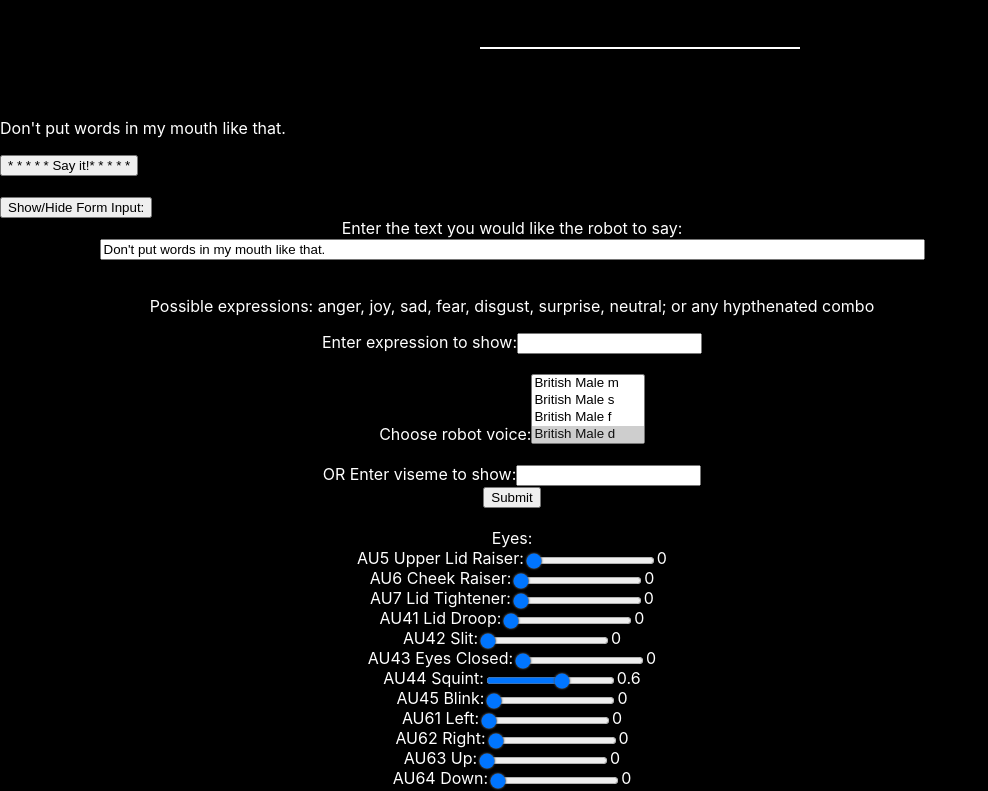
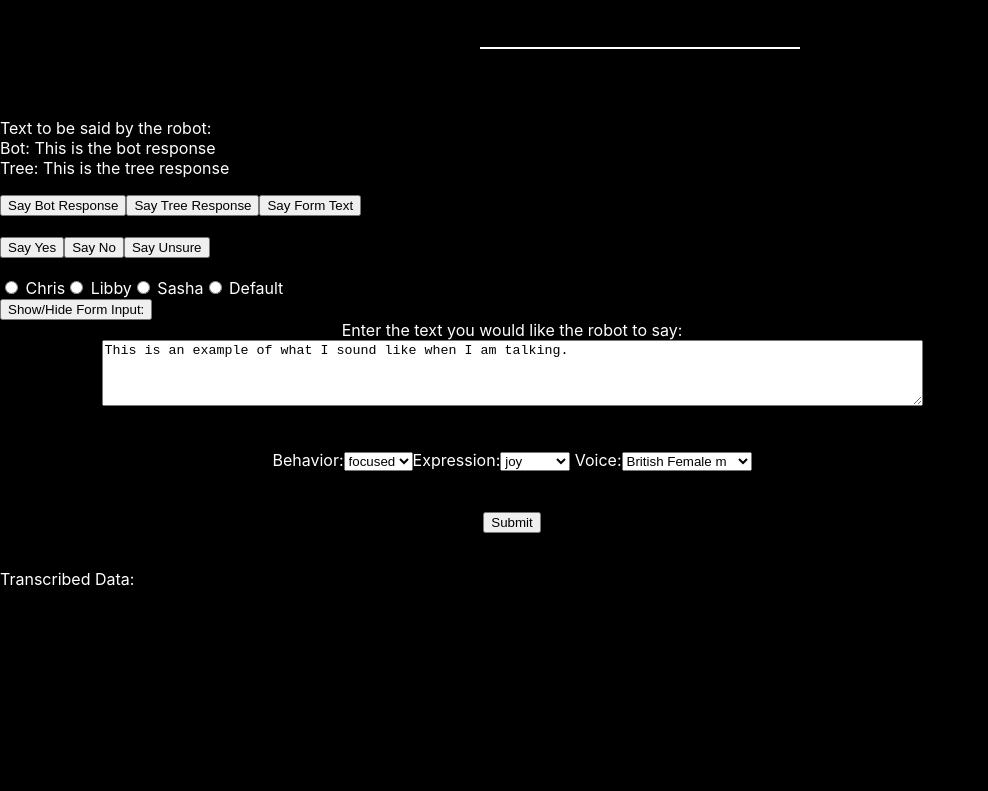
Before and after one commit to chrismbirmingham/hci-face, a React (Create React App) app in the folder frontend/: page / in a window 1280 px wide. Shown: the part 491-1282 px from the top of the page, without its empty margins (0-988 px from the left). After the commit the page ends 1096 px from the top, so only its background shows below. Built offline with nearby package versions, Linux system fonts and the light colour scheme; no server answers.

Commit message:
Fix behavior running and add multi person response

```diff
--- a/frontend/src/App.js
+++ b/frontend/src/App.js
@@ -1,5 +1,5 @@
 import './App.css';
-import React, { useReducer, useState, useEffect } from "react";
+import React, { useReducer, useState, useEffect, useCallback } from "react";
 import { w3cwebsocket as W3CWebSocket } from "websocket";
 
 import { ReactMic } from './react-mic-clone';
@@ -8,12 +8,13 @@ import getAUs from './animation/processVisemes';
 import getExpresionAUs from './animation/proccessExpressions';
 
 import {EyeForm, BrowForm, MouthForm} from './control/Form';
-import DoBehavior from './animation/proccessBehaviors';
+import {randomFace, boredEyes, focusedEyes} from './animation/proccessBehaviors';
 
 const stt_socket = new W3CWebSocket('ws://localhost:8000/api/stt');
+const FACILITOR_INTRO = "Hello and welcome to each of you! Thank you for taking the time to be here today. During today’s support group session I invite you to share your thoughts and experiences with each other, and I hope that you will listen to each other and respond with empathy and compassion. To begin with, I’d like to start with a round of introductions. My name is Q.T. and I am training to be a support group facilitator at the Interaction Lab at USC. I am learning how to facilitate support groups so I can help people support each other better. Who would like to go next?"
+const BOT_START = "Hi, I am your virtual personal mental health assistant. How are you doing today?"
 
 const App = ({ classes }) => {
-  const BOT_START = "Hi, I am your virtual personal mental health assistant. How are you doing today?"
   // Initial positions
   const positions = {
     right_eye: {x:22, y:-10},
@@ -61,20 +62,24 @@ const App = ({ classes }) => {
   };
 
   // Variables with state
+  const [beginConversation, setBeginConversation] = useState(true);
+  const [textToSay, setTextToSay] = useState("This is an example of what I sound like when I am talking.");
+  const [botResponse, setBotResponse] = useState("This is the bot response");
+  const [treeResponse, setTreeResponse] = useState("This is the tree response");
+  const [isRecording, setIsRecording] = useState(false);
+  const [showForm, setFormToggle] = useState(false);
+  const [expression, setExpression] = useState("");
+  const [speakerVoice, setSpeakerVoice] = useState("p306");
+  const [participantSpeaker, setParticipantSpeaker] = useState("Human");
+  const [viseme, setViseme] = useState("");
   const [transcribedData, setTranscribedData] = useState([""]);
-  const [speakerVoice, setSpeakerVoice] = useState(["p287"]);
-  const [isRecording, setIsRecording] = useState(false);
-  const [beginConversation, setBeginConversation] = useState(true);
-  const [viseme, setViseme] = useState("");
-  const [expression, setExpression] = useState("");
-  const [showForm, setFormToggle] = useState(false);
-  const [textToSay, setTextToSay] = useState("Don't put words in my mouth like that.");
+
   const [mouthAU, updateMouthAU] = useReducer((mouthAU, updates) => ({ ...mouthAU, ...updates }),initialMouthAU);
   const [eyeAU, updateEyeAU] = useReducer((eyeAU, updates) => ({ ...eyeAU, ...updates }),initialEyeAU);
   const [browAU, updateBrowAU] = useReducer((browAU, updates) => ({ ...browAU, ...updates }),initialBrowAU);
-
-
-  // TODO set up eyes/brows for individual control
+  function mouthUpdater (AU) { updateMouthAU({ ...AU })}
+  function browUpdater (AU) { updateBrowAU({ ...AU })}
+  const eyeUpdater = useCallback(function eyeUpdaterInner (AU) { updateEyeAU({ ...eyeAU, ...AU })},[eyeAU])
 
   // Visemes are separated from the rest of the face control
   // so speaking and expression (aside from the lips) can happen together
@@ -112,23 +117,6 @@ const App = ({ classes }) => {
       eyeUpdater(EyeAU);
     });
 
-    // TODO implement message passing with dictionary of AUs
-      // not currently available
-    // es.addEventListener('eye_aus', (e) => {
-    //   console.log(e.data)
-    //   eyeUpdater(e.data)
-    // });
-
-    // es.addEventListener('mouth_aus', (e) => {
-    //   console.log(e.data)
-    //   mouthUpdater(e.data)
-    // });
-
-    // es.addEventListener('brow_aus', (e) => {
-    //   console.log(e.data)
-    //   browUpdater(e.data)
-    // });
-
     es.addEventListener('error', (e) => {
       console.error('Error: ',  e);
     });
@@ -137,37 +125,35 @@ const App = ({ classes }) => {
       es.close();
     };
   });
+  const [behavior, setBehavior] = useState("focused");
+  useEffect(() => {
+    var count = 0
+    var update_interval_ms = 500
+    const interval = setInterval(() => {
+        switch (behavior)
+        {
+            case "bored":
+                count = boredEyes(count, 10, eyeUpdater, mouthUpdater)
+                break;
+            case "focused":
+                count = focusedEyes(count, 20, eyeUpdater, mouthUpdater)
+                break;
+            case "random":
+                count = randomFace(count, 6, eyeUpdater, browUpdater, mouthUpdater, getExpresionAUs)
+                break;
+            default:
+                break;
+        }
+    }, update_interval_ms);
+    return () => clearInterval(interval);
+  }, [behavior, eyeUpdater]);
 
-  function mouthUpdater (AU) { updateMouthAU({ ...AU })}
-  function browUpdater (AU) { updateBrowAU({ ...AU })}
-  function eyeUpdater (AU) { updateEyeAU({ ...eyeAU, ...AU })}
-
-  const handleFormSubmit = (event) => {
-    event.preventDefault();
-
-    var auToUpdate = getAUs(viseme)
-    mouthUpdater(auToUpdate)
-
-    var [MouthAU, EyeAU, BrowAU] = getExpresionAUs(expression)
-    mouthUpdater(MouthAU)
-    browUpdater(BrowAU)
-    eyeUpdater(EyeAU)
-    do_tts(textToSay)
-  }
 
   /////// Socket Handler ///////
-  stt_socket.onopen = () => {
-      console.log({ event: 'onopen' })
-  };
-  stt_socket.onclose = () => {
-    console.log({ event: 'onclose' })
-  }
-  stt_socket.onerror = (error) => {
-      console.log({ event: 'onerror', error })
-  }
-  function onData(recordedBlob) {
-    stt_socket.send(recordedBlob)
-  }
+  stt_socket.onopen = () => {console.log({ event: 'onopen' })};
+  stt_socket.onclose = () => {console.log({ event: 'onclose' })}
+  stt_socket.onerror = (error) => {console.log({ event: 'onerror', error })}
+  function onData(recordedBlob) {stt_socket.send(recordedBlob)}
   stt_socket.onmessage = (message) => {
       const received = message.data
       if (received) {
@@ -176,20 +162,22 @@ const App = ({ classes }) => {
      }
   }
 
-
   /////// Process response fromm STT input ///////
   async function process_response(received) {
-    setTranscribedData(oldData => [...oldData, <br></br>, received])
-    const bot_res = await get_bot_response(received)
-
-    setTextToSay(bot_res)
-
+    setTranscribedData(oldData => [participantSpeaker+received,  <br></br>, ...oldData ])
+    const raw_res = await get_bot_response(received)
+    const respArray = raw_res.split("&&&")
+    setTreeResponse(respArray[0])
+    setBotResponse(respArray[1])
+    // setTextToSay(bot_res)
+    // do_tts(bot_res)
     setBeginConversation(false)
   }
   async function get_bot_response(human_input) {
     const text = human_input
+    const speaker = participantSpeaker
     if (text) {
-      return fetch(`//localhost:8000/api/bot_response?text=${encodeURIComponent(text)}&reset_conversation=${encodeURIComponent(beginConversation)}`, { cache: 'no-cache' })
+      return fetch(`//localhost:8000/api/bot_response?text=${encodeURIComponent(text)}&speaker=${encodeURIComponent(speaker)}&reset_conversation=${encodeURIComponent(beginConversation)}`, { cache: 'no-cache' })
       .then(response => response.text())
       .then(message => {console.log(message); return message})
     }
@@ -199,9 +187,9 @@ const App = ({ classes }) => {
   function do_tts(e) {
     console.log("Will say"+e)
     const text = e
-    const speaker_id = speakerVoice
+    const speaker_id = [speakerVoice]
     const style_wav = ""
-    setTranscribedData(oldData => [...oldData, <br></br>, text])
+    setTranscribedData(oldData => ["bot: "+text, <br></br>, ...oldData ])
 
     if (text) {
         fetch(`//localhost:8000/api/tts?text=${encodeURIComponent(text)}&speaker_id=${encodeURIComponent(speaker_id)}&style_wav=${encodeURIComponent(style_wav)}`, { cache: 'no-cache' })
@@ -222,12 +210,23 @@ const App = ({ classes }) => {
 
   /////// Handle Bot Face and Recorder ///////
   function startBot() {
-    setTranscribedData(BOT_START);
-    do_tts(BOT_START)
+    // setTranscribedData(BOT_START);
+    do_tts(FACILITOR_INTRO)
   }
 
-  DoBehavior("focused", mouthUpdater, browUpdater, eyeUpdater, getExpresionAUs)
+  const handleFormSubmit = (event) => {
+    console.log("Form is submitted")
+    event.preventDefault();
 
+    var auToUpdate = getAUs(viseme)
+    mouthUpdater(auToUpdate)
+
+    var [MouthAU, EyeAU, BrowAU] = getExpresionAUs(expression)
+    mouthUpdater(MouthAU)
+    browUpdater(BrowAU)
+    eyeUpdater(EyeAU)
+    do_tts(textToSay)
+  }
 
 
   return (
@@ -258,39 +257,69 @@ const App = ({ classes }) => {
             width={320} />
         </div>
       </div>
-      <p>{textToSay}</p>
-      <button id="sayit" onClick={() => do_tts(textToSay)}>* * * * * Say it!* * * * *</button>
+      <p>
+        Text to be said by the robot:<br></br>
+        Bot: {botResponse}<br></br>
+        Tree: {treeResponse}<br></br>
+      </p>
+      <button onClick={() => do_tts(botResponse)}>Say Bot Response</button>
+      <button onClick={() => do_tts(treeResponse)}>Say Tree Response</button>
+      <button onClick={() => do_tts(textToSay)}>Say Form Text</button>
       <br></br>
       <br></br>
+      <button onClick={() => do_tts("Yes, that is correct.")}>Say Yes</button>
+      <button onClick={() => do_tts("No, that is not correct.")}>Say No</button>
+      <button onClick={() => do_tts("I am unsure how to answer that, sorry.")}>Say Unsure</button>
+      <br></br>
+      <br></br>
+      <div onChange={(e) => setParticipantSpeaker(e.target.value)}>
+        <input type="radio" value="Chris" name="gender" /> Chris
+        <input type="radio" value="Libby" name="gender" /> Libby
+        <input type="radio" value="Sasha" name="gender" /> Sasha
+        <input type="radio" value="Human" name="gender" /> Default
+      </div>
+
+
       <button id="toggle" onClick={() => setFormToggle(!showForm)}>Show/Hide Form Input:</button>
 
       <div id="formcontent" hidden={showForm}>
 
         <form onSubmit={handleFormSubmit}>
         <label>Enter the text you would like the robot to say:
-            <input
-              size={100}
-              type="text"
+            <textarea
+              cols={100}
+              rows={4}
+              // type="text"
               value={textToSay}
               onChange={(e) => setTextToSay(e.target.value)}
             />
           </label>
           <br></br>
           <br></br>
-          <p>Possible expressions: anger, joy, sad, fear, disgust, surprise, neutral; or any hypthenated combo</p>
-          <label>Enter expression to show:
-            <input
-              type="text"
-              value={expression}
-              onChange={(e) => setExpression(e.target.value)}
-            />
+          <br></br>
+          <label>Behavior:
+          <select value={behavior}
+              multiple={false}
+              onChange={(e) => setBehavior(e.target.value)}>
+              <option value="focused">focused</option>
+              <option value="random">random</option>
+              <option value="bored">bored</option>
+            </select>
           </label>
-          <br></br>
-          <br></br>
-          <label>Choose robot voice:
+          <label>Expression:
+          <select value={expression}
+              multiple={false}
+              onChange={(e) => setExpression(e.target.value)}>
+              <option value="joy">joy</option>
+              <option value="sad">sad</option>
+              <option value="surprise">surprise</option>
+              <option value="neutral">neutral</option>
+            </select>
+          </label>
+          <label> Voice:
             <select value={speakerVoice}
-            multiple={true}
-            onChange={(event) => {setSpeakerVoice(event.target.value)}}>
+              multiple={false}
+              onChange={(e) => setSpeakerVoice(e.target.value)}>
               <option value="p267">British Male m</option>
               <option value="p330">British Male s</option>
               <option value="p312">British Male f</option>
@@ -300,11 +329,12 @@ const App = ({ classes }) => {
               <option value="p295">America Female s</option>
               <option value="p217">America Male s</option>
               <option value="p230">America Male f</option>
-            <option value="p313">? Male f</option>
+              <option value="p313">Male f</option>
             </select>
           </label>
           <br></br>
           <br></br>
+          <div hidden={true}>
           <label>OR Enter viseme to show:
             <input
               type="text"
@@ -312,17 +342,20 @@ const App = ({ classes }) => {
               onChange={(e) => setViseme(e.target.value)}
             />
           </label>
+          </div>
           <br></br>
           <input type="submit" />
           <br></br>
           <br></br>
         </form>
+        <div id="AU control" hidden={true}>
           <EyeForm v={eyeAU} f={eyeUpdater}/>
           <BrowForm v={browAU} f={browUpdater}/>
           <MouthForm v={mouthAU} f={mouthUpdater}/>
         </div>
+      </div>
       <div>
-        <p>Transcribed Data:
+        <p>Transcribed Data: <br></br>
           {transcribedData}</p>
       </div>
     </div>
--- a/frontend/src/animation/proccessBehaviors.js
+++ b/frontend/src/animation/proccessBehaviors.js
@@ -1,6 +1,4 @@
-import React, { useReducer, useState, useEffect } from "react";
-
-
+// import React, { useReducer, useState, useEffect } from "react";
 
 function lookRandom(focus) {
     const eyes = { // focus of 1 move 0, focus of zero move 1
@@ -16,21 +14,21 @@ function lookRandom(focus) {
 function boredEyes(count, reset_count, eyeUpdater, mouthUpdater){
     count = count + 1
 
-    if (count % 4 == 0){
+    if (count % 4 === 0){
         let eyes = lookRandom(.5)
         eyeUpdater(eyes)
       }
 
       // Purse lips
-      if (count==reset_count-4){
+      if (count===reset_count-4){
         mouthUpdater({au24:.75})
       }
-      if (count==reset_count-1){
+      if (count===reset_count-1){
         mouthUpdater({au24:0})
       }
 
     // close eyes
-      if (count==reset_count){
+      if (count===reset_count){
         eyeUpdater({au45:.65})
       }
       // open eyes
@@ -38,28 +36,27 @@ function boredEyes(count, reset_count, eyeUpdater, mouthUpdater){
         eyeUpdater({au45:0})
         count = 0
       }
-    //   console.log('This will run every second!'+count);
       return count
 }
 
 function focusedEyes(count, reset_count, eyeUpdater, mouthUpdater){
     count = count + 1
 
-    if (count % 4 == 0){
+    if (count % 4 === 0){
         let eyes = lookRandom(.85)
         eyeUpdater(eyes)
       }
 
       // Purse lips
-      if (count==reset_count-4){
+      if (count===reset_count-4){
         mouthUpdater({au28:.33})
       }
-      if (count==reset_count-1){
+      if (count===reset_count-1){
         mouthUpdater({au28:0})
       }
 
     // close eyes
-      if (count==reset_count){
+      if (count===reset_count){
         eyeUpdater({au45:.65})
       }
       // open eyes
@@ -80,6 +77,7 @@ function randomFace(count, reset_count, eyeUpdater, browUpdater, mouthUpdater, g
         const randomElement1 = faces[Math.floor(Math.random() * faces.length)];
         const randomElement2 = faces[Math.floor(Math.random() * faces.length)];
         expression = randomElement1 + "-" + randomElement2
+        console.log(expression)
         var [MouthAU, EyeAU, BrowAU] = getExpresionAUs(expression)
         mouthUpdater(MouthAU)
         browUpdater(BrowAU)
@@ -90,35 +88,35 @@ function randomFace(count, reset_count, eyeUpdater, browUpdater, mouthUpdater, g
 }
 
 
-function DoBehavior(name, mouthUpdater, browUpdater, eyeUpdater, getExpresionAUs) {
+// function DoBehavior(name, mouthUpdater, browUpdater, eyeUpdater, getExpresionAUs) {
 
-    useEffect(() => {
-        var count = 0
-        var reset_count = 10
-        var update_interval_ms = 500
+//     useEffect(() => {
+//         var count = 0
+//         var reset_count = 10
+//         var update_interval_ms = 500
 
-        const interval = setInterval(() => {
-            switch (name)
-            {
-                case "bored":
-                    count = boredEyes(count, 10, eyeUpdater, mouthUpdater)
-                    break;
-                case "focused":
-                    count = focusedEyes(count, 20, eyeUpdater, mouthUpdater)
-                    break;
-                case "random":
-                    count = randomFace(count, 6, eyeUpdater, browUpdater, mouthUpdater, getExpresionAUs)
-                    break;
-                default:
-                    break;
+//         const interval = setInterval(() => {
+//             switch (name)
+//             {
+//                 case "bored":
+//                     count = boredEyes(count, 10, eyeUpdater, mouthUpdater)
+//                     break;
+//                 case "focused":
+//                     count = focusedEyes(count, 20, eyeUpdater, mouthUpdater)
+//                     break;
+//                 case "random":
+//                     count = randomFace(count, 6, eyeUpdater, browUpdater, mouthUpdater, getExpresionAUs)
+//                     break;
+//                 default:
+//                     break;
 
-            }
+//             }
 
 
-        }, update_interval_ms);
+//         }, update_interval_ms);
 
-        return () => clearInterval(interval);
-      }, []);
-}
+//         return () => clearInterval(interval);
+//       }, []);
+// }
 
-export default DoBehavior
+export {randomFace, boredEyes, focusedEyes}
```
Lines whose indentation alone changed are shown as unchanged.
